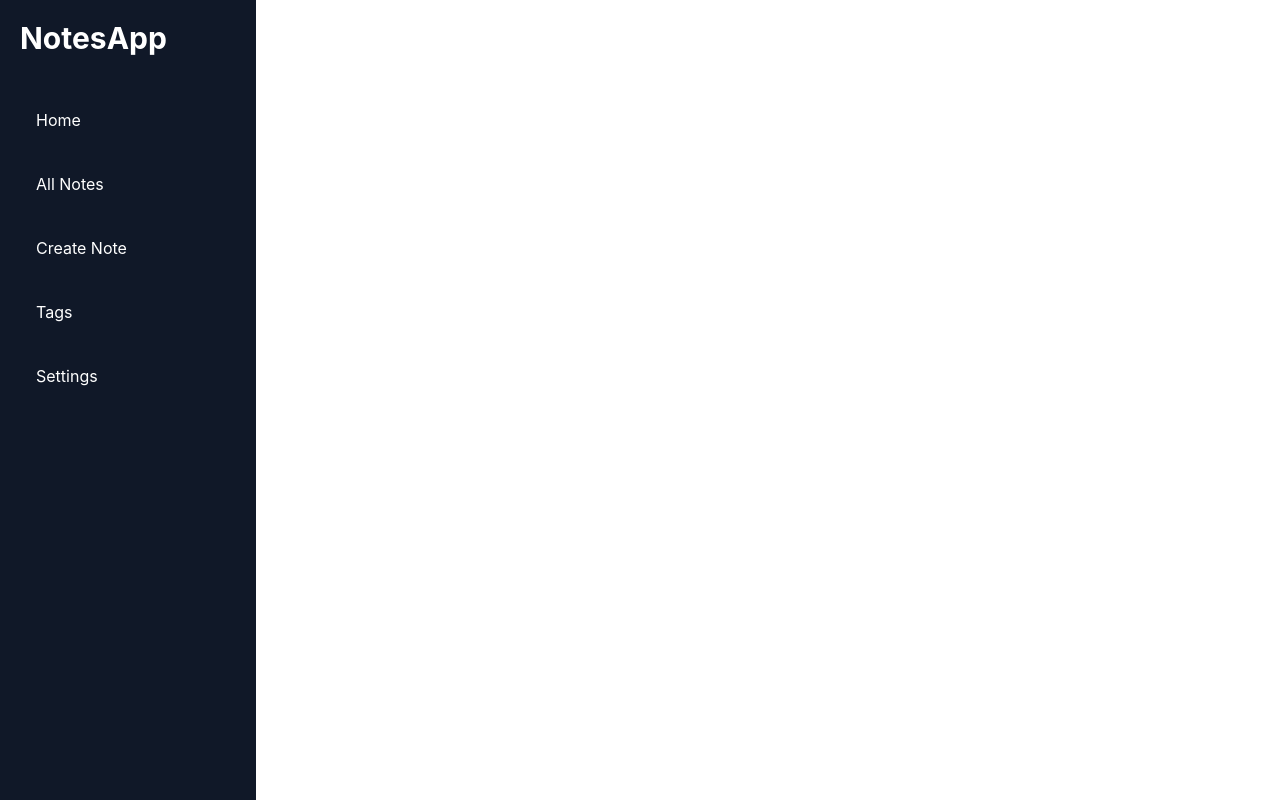
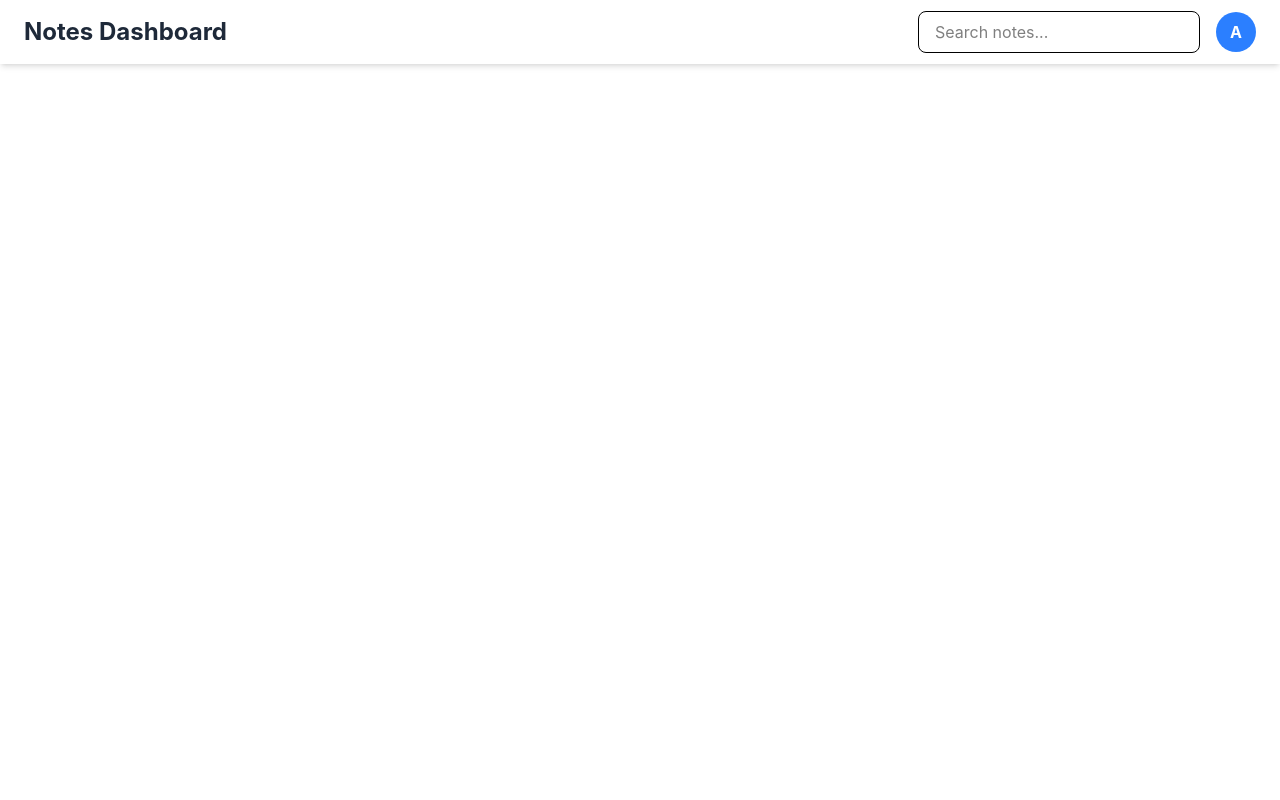
Before and after one commit to aadityap0ap/TagNote-FrontEnd, a React (Vite) app in the folder tagnotefe/: page / in a window 1280 px wide. Built offline with nearby package versions, Linux system fonts and the light colour scheme.

Commit message:
Create topbar component for notes dashboard UI

```diff
--- a/tagnotefe/src/App.jsx
+++ b/tagnotefe/src/App.jsx
@@ -1,6 +1,7 @@
 import Buttons from "./components/Buttons"
 import Card from "./components/Card"
 import Sidebar from "./components/SideBar"
+import Topbar from "./components/Topbar"
 import Signin from "./Pages/Signin"
 import Signup from "./Pages/SignUp"
 
@@ -26,7 +27,7 @@ function App() {
         content="Normalization removes redundancy in databases."
         tags={["dbms", "sql", "college"]}
       /> */}
-     <Sidebar/>
+    <Topbar/>
 
     </div>
     // <div>
--- /dev/null
+++ b/tagnotefe/src/components/Topbar.jsx
@@ -0,0 +1,29 @@
+export default function Topbar() {
+  return (
+    <div className="w-full h-16 bg-white shadow-md flex items-center justify-between px-6">
+
+      {/* Left Section */}
+      <h1 className="text-2xl font-bold text-gray-800">
+        Notes Dashboard
+      </h1>
+
+      {/* Right Section */}
+      <div className="flex items-center gap-4">
+
+        {/* Search */}
+        <input
+          type="text"
+          placeholder="Search notes..."
+          className="border px-4 py-2 rounded-lg outline-none focus:ring-2 focus:ring-blue-400"
+        />
+
+        {/* Profile */}
+        <div className="w-10 h-10 rounded-full bg-blue-500 text-white flex items-center justify-center font-bold">
+          A
+        </div>
+
+      </div>
+
+    </div>
+  );
+}
```
